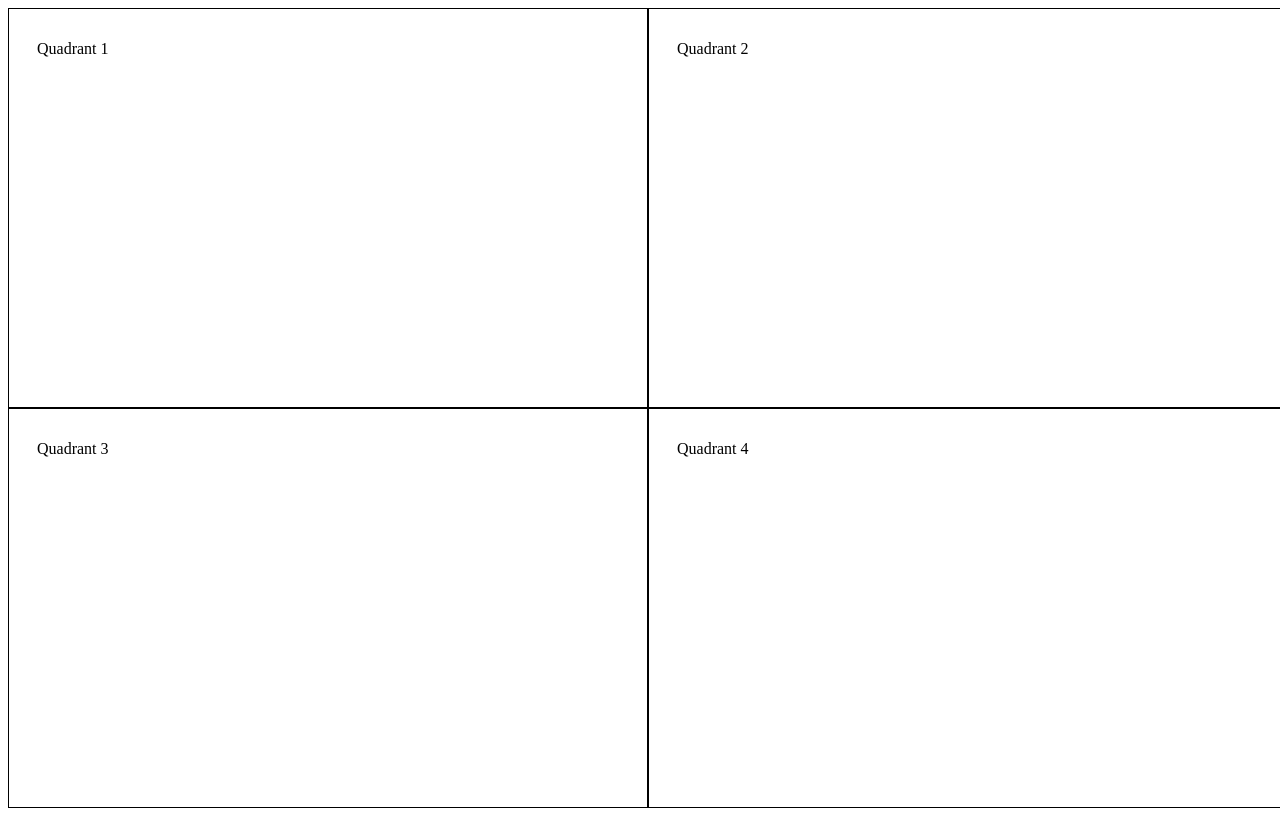
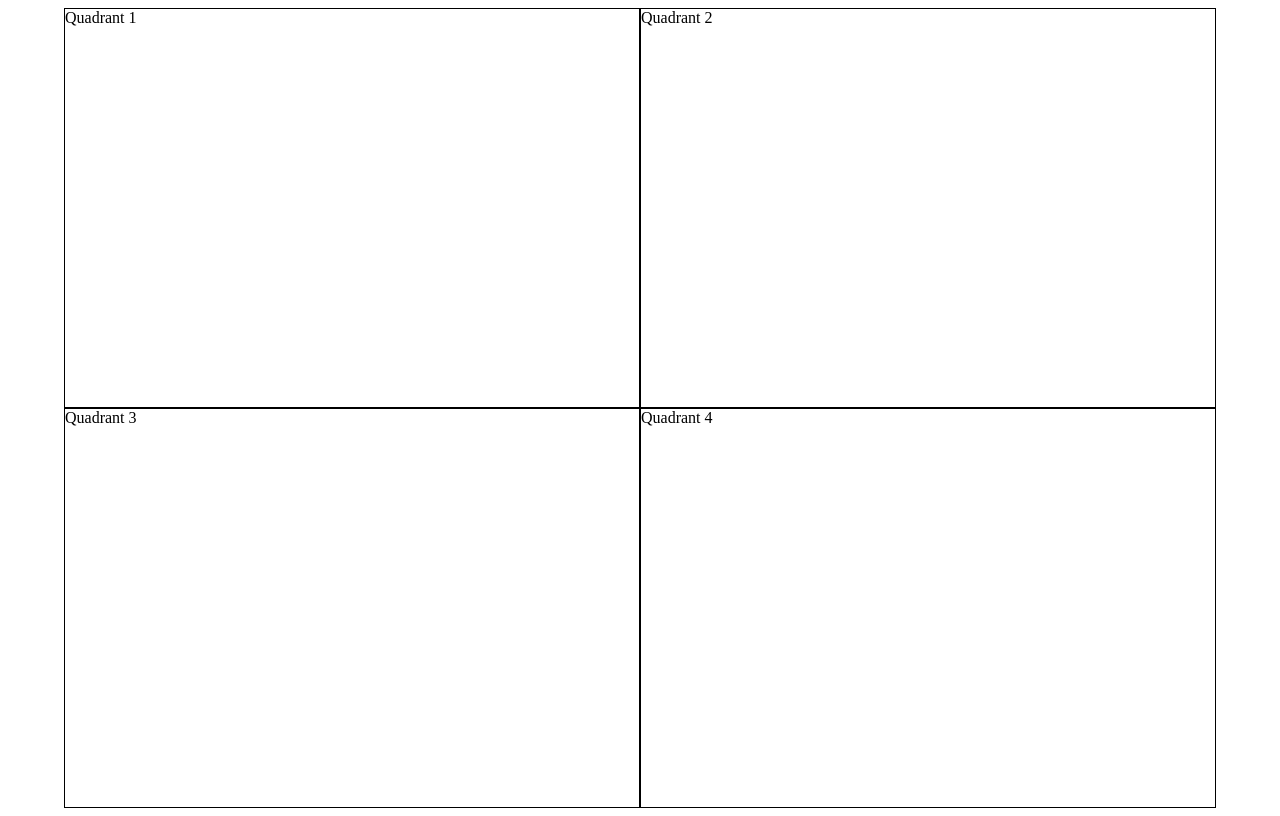
Before and after one commit to catadolhare/vd_tp2_Cauzzo_Dolhare_Schanz, a Svelte app: page / in a window 1280 px wide. Built offline with nearby package versions, Linux system fonts and the light colour scheme; the HTML template or start-up script is replaced by a standard one.

Commit message:
grilla con flexbox

```diff
--- a/src/App.svelte
+++ b/src/App.svelte
@@ -28,28 +28,23 @@
 </div>
 
 
-
-
-
-
 </main>
 
 <style>
 
 .grilla {
-    display: grid;
-    grid-template-columns: repeat(2, 1fr);
-    grid-template-rows: repeat(2, 1fr);
+    display: flex;
+    flex-wrap: wrap;
+    flex-direction: row;
+    align-items: center;
+    justify-content: center;
     height: 100vh;
   }
   .quadrant {
-    width: 50vw;
+    width: 45vw;
     height: 50vh;
     border: 1px solid #000;
     box-sizing: border-box;
-    display: grid;
-    grid-template-columns: repeat(5, 1fr);
-    grid-template-rows: repeat(5, 1fr);
     justify-items: center;
     align-items: center;
     position: relative;
```
